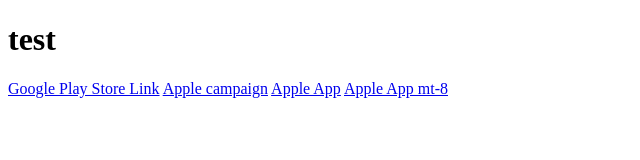
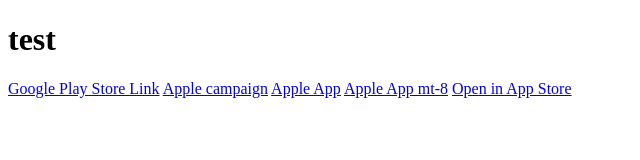
Before and after one commit to nicolecht/nicolecht.github.io, a plain HTML site: page index.html in a window 1280 px wide. Shown: the whole page, without its empty margins (0-640 px from the left). Drawn offline with Linux system fonts and the light colour scheme.

Commit message:
direct to app store

```diff
--- a/index.html
+++ b/index.html
@@ -12,5 +12,6 @@
 	<a href="https://apps.apple.com/us/story/id1533855222?itscg=10000&itsct=">Apple campaign</a>
 	<a href="https://apps.apple.com/us/app/candy-crush-saga/id553834731">Apple App</a>
 	<a href="https://apps.apple.com/us/app/firefox-private-safe-browser/id989804926?mt=8">Apple App mt-8</a>
+	<a href="itms-apps://apps.apple.com/us/app/firefox-private-safe-browser/id989804926?mt=8">Open in App Store</a>
 </body>
 </html>
```
